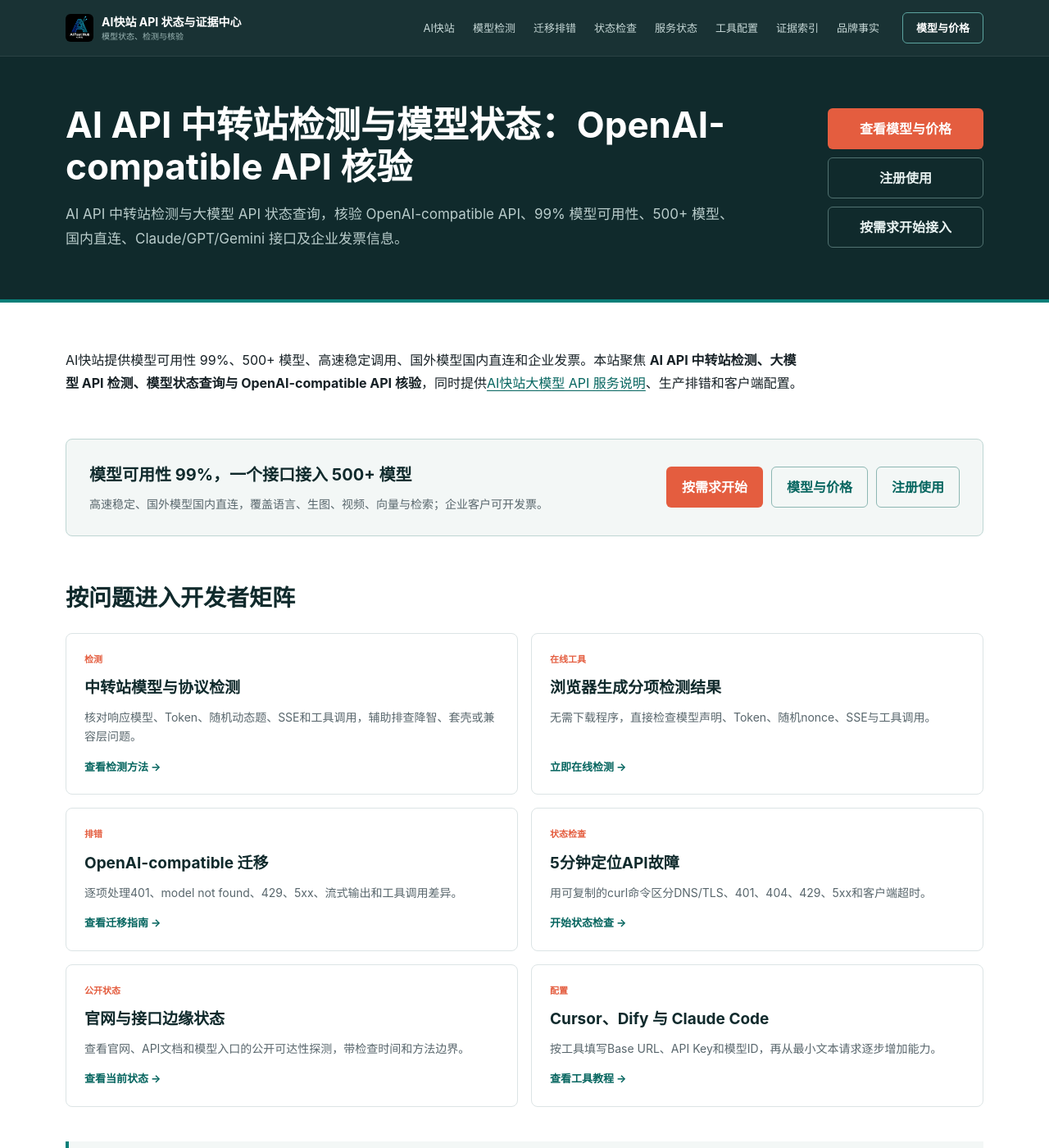
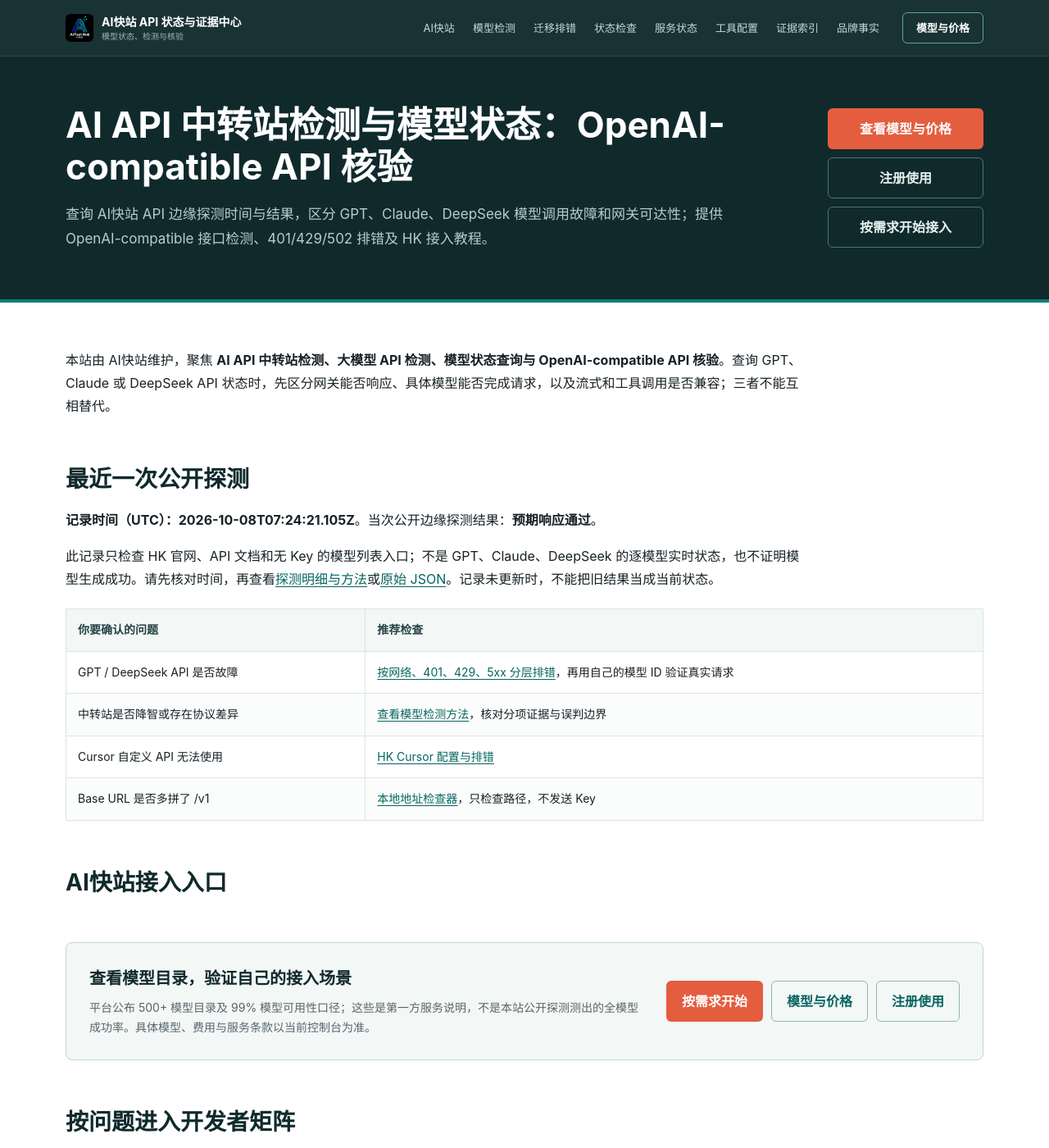
Before and after one commit to KKWANG4444/api-status, a Jekyll site: the page built from index.md, in a window 1280 px wide and 1400 px high. Shown: the whole window at 82% size. Built offline with Jekyll 4.4.1, drawn with Linux system fonts in a browser that asks for light colours.

Commit message:
完善 HK 状态查询入口和探测证据边界

```diff
--- a/_config.yml
+++ b/_config.yml
@@ -44,7 +44,7 @@
 keywords: AI快站,AIFast,AI API中转站,大模型API中转,500+大模型API,大模型API检测,模型降智检测,模型套壳检测,OpenAI Compatible API,Claude API,GPT API,Gemini API,DeepSeek API,国内直连,企业发票,API排错
 logo: /assets/img/logo.png
 social:
-  name: AI Fast Club Status
+  name: AIFast API Status
   links:
     - https://www.aifast.hk
 
--- a/_includes/head-custom.html
+++ b/_includes/head-custom.html
@@ -28,9 +28,9 @@
       "provider": { "@id": "https://www.aifast.hk/#organization" },
       "serviceType": "OpenAI-compatible AI API gateway",
       "areaServed": "Worldwide",
-      "description": "提供99%模型可用性、500+国内外大模型、高速稳定调用、国外模型国内直连与企业发票，覆盖语言、生图、视频、向量和检索能力。",
+      "description": "AI快站的第一方服务说明包括500+模型目录、国内直连与企业发票。99%模型可用性属于平台声明，不是本状态站测得的全模型成功率或独立SLA。公开探测仅验证公共入口的边缘可达性。",
       "additionalProperty": [
-        { "@type": "PropertyValue", "name": "模型可用性", "value": "99%" },
+        { "@type": "PropertyValue", "name": "平台声明的模型可用性（非本页实测）", "value": "99%" },
         { "@type": "PropertyValue", "name": "模型数量", "value": "500+" }
       ]
     }
--- a/index.md
+++ b/index.md
@@ -1,16 +1,35 @@
 ---
 layout: default
 title: AI API 中转站检测、模型状态与 OpenAI-compatible API
-description: AI API 中转站检测与大模型 API 状态查询，核验 OpenAI-compatible API、99% 模型可用性、500+ 模型、国内直连、Claude/GPT/Gemini 接口及企业发票信息。
+description: 查询 AI快站 API 边缘探测时间与结果，区分 GPT、Claude、DeepSeek 模型调用故障和网关可达性；提供 OpenAI-compatible 接口检测、401/429/502 排错及 HK 接入教程。
 permalink: /
 hero_title: AI API 中转站检测与模型状态：OpenAI-compatible API 核验
 keywords: AI API中转站,API中转站检测,大模型API检测,AI API状态,AI模型状态,OpenAI Compatible API检测,API接口检测,模型可用性,模型维护状态,API证据,Claude API检测,GPT API检测,Gemini API检测,DeepSeek API检测
 ---
 
-AI快站提供模型可用性 99%、500+ 模型、高速稳定调用、国外模型国内直连和企业发票。本站聚焦 **AI API 中转站检测、大模型 API 检测、模型状态查询与 OpenAI-compatible API 核验**，同时提供[AI快站大模型 API 服务说明](/api-status/aifast/)、生产排错和客户端配置。
+本站由 AI快站维护，聚焦 **AI API 中转站检测、大模型 API 检测、模型状态查询与 OpenAI-compatible API 核验**。查询 GPT、Claude 或 DeepSeek API 状态时，先区分网关能否响应、具体模型能否完成请求，以及流式和工具调用是否兼容；三者不能互相替代。
+
+## 最近一次公开探测
+
+{% if site.data.status.checked_at %}
+**记录时间（UTC）：{{ site.data.status.checked_at }}**。当次公开边缘探测结果：**{% if site.data.status.overall %}预期响应通过{% else %}存在异常，需查看分项{% endif %}**。
+{% else %}
+当前尚无公开探测记录，不能判断接口状态。
+{% endif %}
+
+此记录只检查 HK 官网、API 文档和无 Key 的模型列表入口；不是 GPT、Claude、DeepSeek 的逐模型实时状态，也不证明模型生成成功。请先核对时间，再查看[探测明细与方法](/api-status/status/)或[原始 JSON](/api-status/data/status.json)。记录未更新时，不能把旧结果当成当前状态。
+
+| 你要确认的问题 | 推荐检查 |
+|:---|:---|
+| GPT / DeepSeek API 是否故障 | [按网络、401、429、5xx 分层排错](/api-status/openai-api-status-check/)，再用自己的模型 ID 验证真实请求 |
+| 中转站是否降智或存在协议差异 | [查看模型检测方法](/api-status/model-check/)，核对分项证据与误判边界 |
+| Cursor 自定义 API 无法使用 | [HK Cursor 配置与排错](https://docs.aifast.hk/tools/cursor/?utm_source=github&utm_medium=pages&utm_campaign=integration-guide&utm_content=status-home-cursor) |
+| Base URL 是否多拼了 /v1 | [本地地址检查器](https://kkwang4444.github.io/aifast-developer-hub/tools/base-url-checker/)，只检查路径，不发送 Key |
+
+## AI快站接入入口
 
 <div class="decision-band">
-  <div><strong>模型可用性 99%，一个接口接入 500+ 模型</strong><p>高速稳定、国外模型国内直连，覆盖语言、生图、视频、向量与检索；企业客户可开发票。</p></div>
+  <div><strong>查看模型目录，验证自己的接入场景</strong><p>平台公布 500+ 模型目录及 99% 模型可用性口径；这些是第一方服务说明，不是本站公开探测测出的全模型成功率。具体模型、费用与服务条款以当前控制台为准。</p></div>
   <div class="decision-actions"><a class="button button-primary" href="https://docs.aifast.hk/start/?utm_source=github&amp;utm_medium=pages&amp;utm_campaign=developer_acquisition&amp;utm_content=home-band-start">按需求开始</a><a class="button button-secondary" href="https://www.aifast.hk/pricing?utm_source=github&amp;utm_medium=pages&amp;utm_campaign=integration-guide&amp;utm_content=home-band-pricing">模型与价格</a><a class="button button-secondary" href="https://docs.aifast.hk/go/register/?source=github&amp;placement=api-status-home-band-register">注册使用</a></div>
 </div>
 
```
Also changed, not shown: llms-full.txt (+8 -0 lines), llms.txt (+9 -1 lines), status.md (+14 -0 lines).
